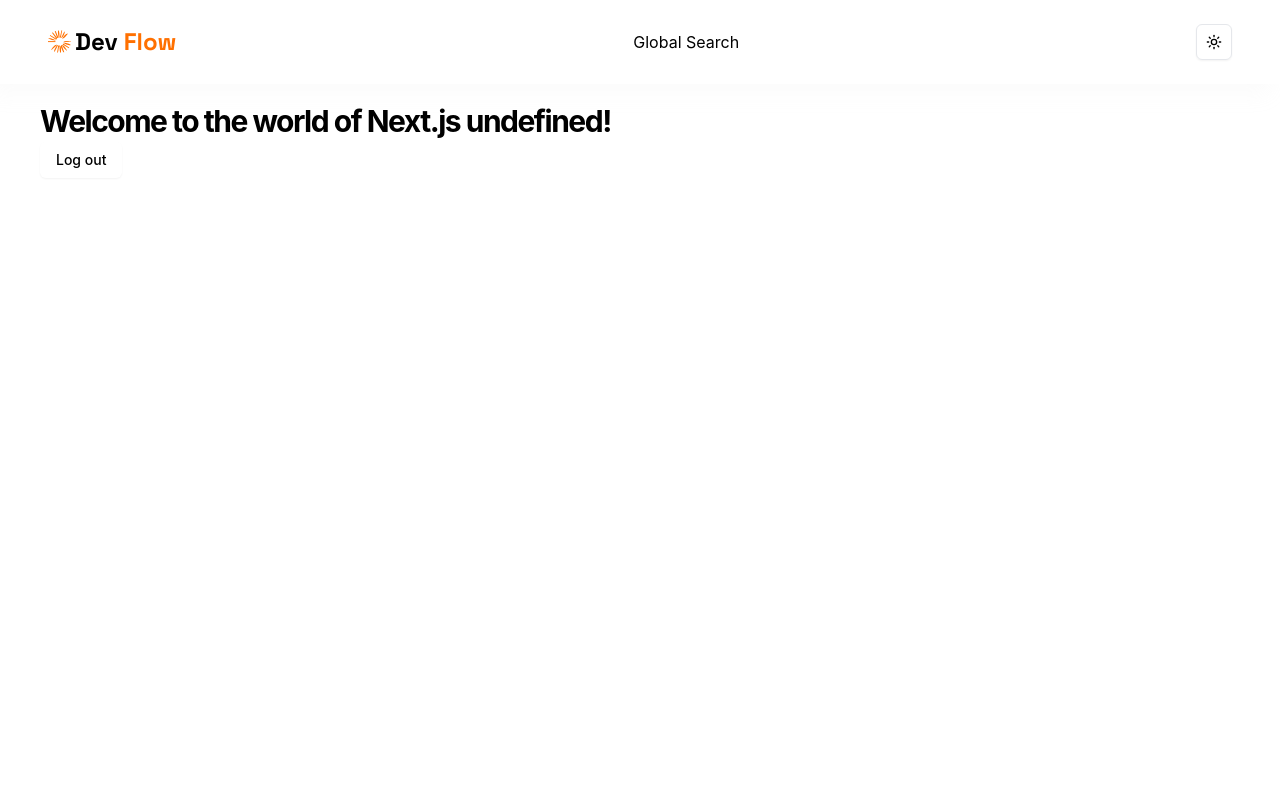
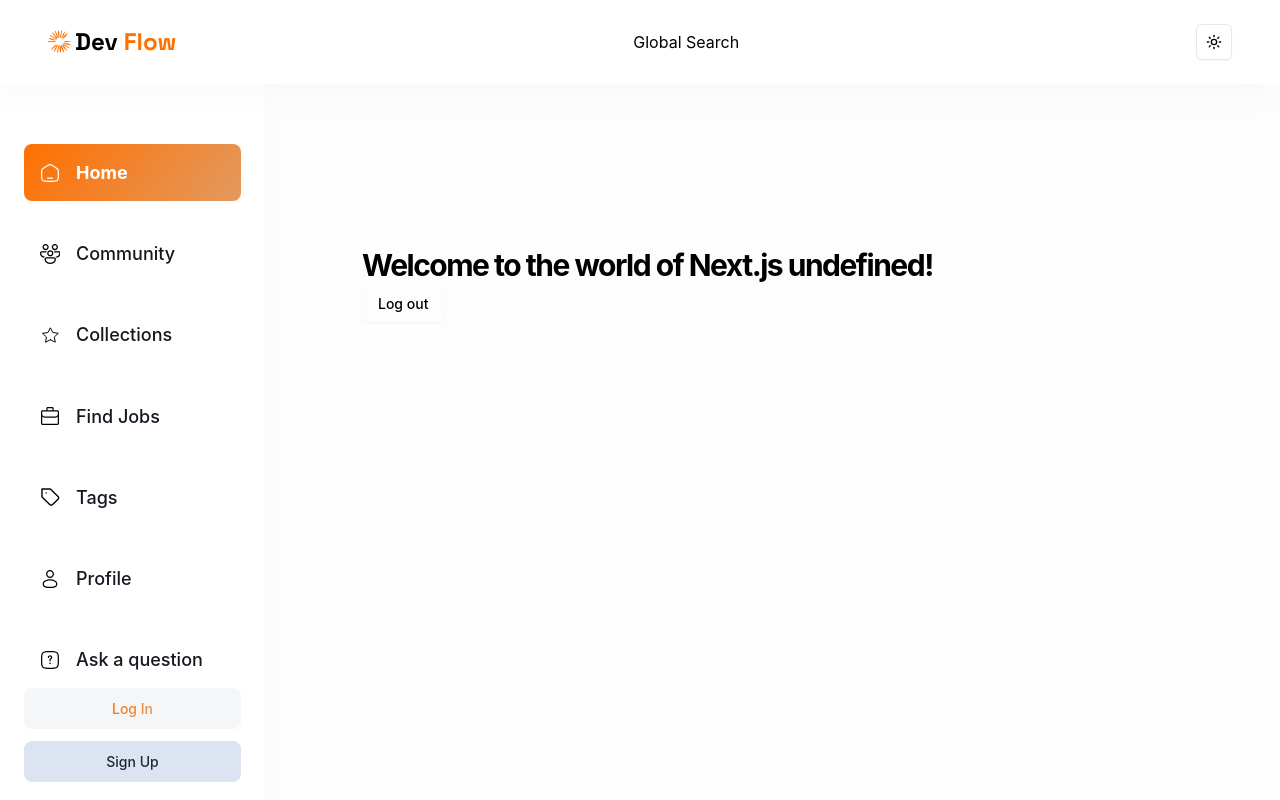
Before and after one commit to ivychiong/nextjs-devflow, a Next.js app: page / in a window 1280 px wide. Built offline with nearby package versions, Linux system fonts and the light colour scheme; no server answers.

Commit message:
Added Left Sidebar

```diff
--- a/app/(root)/layout.tsx
+++ b/app/(root)/layout.tsx
@@ -1,12 +1,18 @@
 import React, { ReactNode } from "react";
 
+import LeftNavigation from "@/components/navigation/LeftSideBar";
 import Navbar from "@/components/navigation/navbar";
 
 const RootLayout = ({ children }: { children: ReactNode }) => {
   return (
-    <main>
+    <main className="background-light850_dark100 relative">
       <Navbar />
-      {children}
+      <div className="flex">
+        <LeftNavigation />
+        <section className="flex min-h-screen flex-1 flex-col px-6 pb-6 pt-36 max-md:pb-14 sm:px-14">
+          <div className="mx-auto w-full max-w-5xl">{children}</div>
+        </section>
+      </div>
     </main>
   );
 };
--- /dev/null
+++ b/components/navigation/LeftSideBar.tsx
@@ -0,0 +1,54 @@
+import Image from "next/image";
+import Link from "next/link";
+import React from "react";
+
+import ROUTES from "@/constants/routes";
+
+import NavLinks from "./navbar/NavLinks";
+import { Button } from "../ui/button";
+
+const LeftSidebar = () => {
+  return (
+    <section className="custom-scrollbar background-light900_dark200 light-border sticky left-0 top-0 h-screen flex flex-col justify-between overflow-y-auto border-r p-6 pt-36 shadow-light-300 dark:shadow-none max-sm:hidden lg:w-[266px]">
+      <div className="flex flex-1 flex-col gap-6">
+        <NavLinks />
+      </div>
+
+      <div className="flex flex-col gap-3">
+        <Button
+          className="small-medium btn-secondary min-h-[41px] w-full rounded-lg px-4 py-3 shadow-none"
+          asChild
+        >
+          <Link href={ROUTES.SIGN_IN}>
+            <Image
+              src="/icons/account.svg"
+              alt="Account"
+              width={20}
+              height={20}
+              className="invert-colors lg:hidden"
+            />
+            <span className="primary-text-gradient max-lg:hidden">Log In</span>
+          </Link>
+        </Button>
+
+        <Button
+          className="small-medium light-border-2 btn-tertiary text-dark400_light900 min-h-[41px] w-full rounded-lg border px-4 py-3 shadow-none"
+          asChild
+        >
+          <Link href={ROUTES.SIGN_UP}>
+            <Image
+              src="/icons/sign-up.svg"
+              alt="Account"
+              width={20}
+              height={20}
+              className="invert-colors lg:hidden"
+            />
+            <span className="max-lg:hidden">Sign Up</span>
+          </Link>
+        </Button>
+      </div>
+    </section>
+  );
+};
+
+export default LeftSidebar;
```
